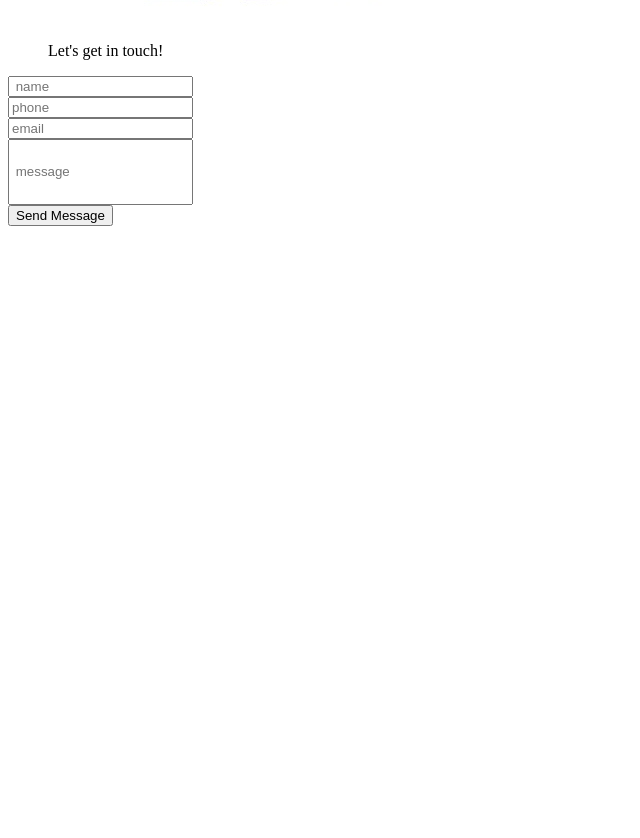
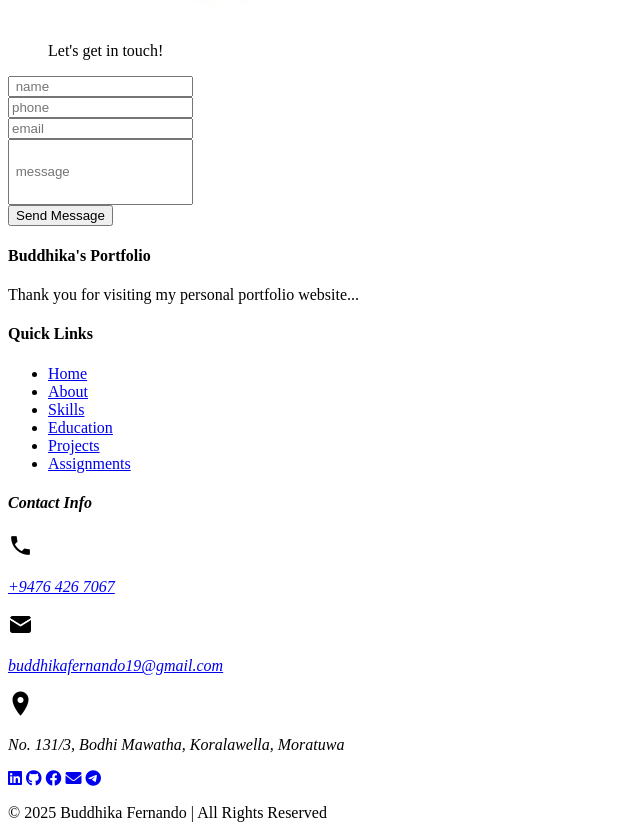
Before and after one commit to Alokafernando/html, a plain HTML site: page index.html in a window 1280 px wide. Shown: the part 6376-7214 px from the top of the page, without its empty margins (0-640 px from the left). Before the commit the page ends 6610 px from the top, so only its background shows below. Drawn offline with Linux system fonts and the light colour scheme.

Commit message:
initial footer

```diff
--- a/index.html
+++ b/index.html
@@ -362,8 +362,48 @@
             </form>
         </div>
     </section>
+</main>
 
-</main>
+<footer>
+    <section>
+        <h4>Buddhika's Portfolio</h4>
+        <p>Thank you for visiting my personal portfolio website...</p>
+    </section>
+    <nav>
+        <h4>Quick Links</h4>
+        <ul>
+            <li><a href="#Home">Home</a></li>
+            <li><a href="#About">About</a></li>
+            <li><a href="#Skills">Skills</a></li>
+            <li><a href="#Education">Education</a></li>
+            <li><a href="#Projects">Projects</a></li>
+            <li><a href="#Assignments">Assignments</a></li>
+        </ul>
+    </nav>
+    <address>
+        <h4>Contact Info</h4>
+        <div>
+            <img src="assets/images/phone.png" height="25px" width="25px">
+            <p><a href="tel:+94764267067">+9476 426 7067</a></p>
+        </div>
+        <div>
+            <img src="assets/images/email.png" height="25px" width="25px">
+            <p><a href="mailto:buddhikafernando19@gmail.com">buddhikafernando19@gmail.com</a></p>
+        </div>
+        <div>
+            <img src="assets/images/location.png" height="25px" width="25px">
+            <p>No. 131/3, Bodhi Mawatha, Koralawella, Moratuwa</p>
+        </div>
+    </address>
+    <aside>
+        <a href="#"><i class="fab fa-linkedin"></i></a>
+        <a href="#"><i class="fab fa-github"></i></a>
+        <a href="#"><i class="fab fa-facebook"></i></a>
+        <a href="mailto:buddhikafernando19@gmail.com"><i class="fas fa-envelope"></i></a>
+        <a href="#"><i class="fab fa-telegram"></i></a>
+    </aside>
+    <p>&copy; 2025 Buddhika Fernando | All Rights Reserved</p>
+</footer>
 
 </body>
 </html>
```
